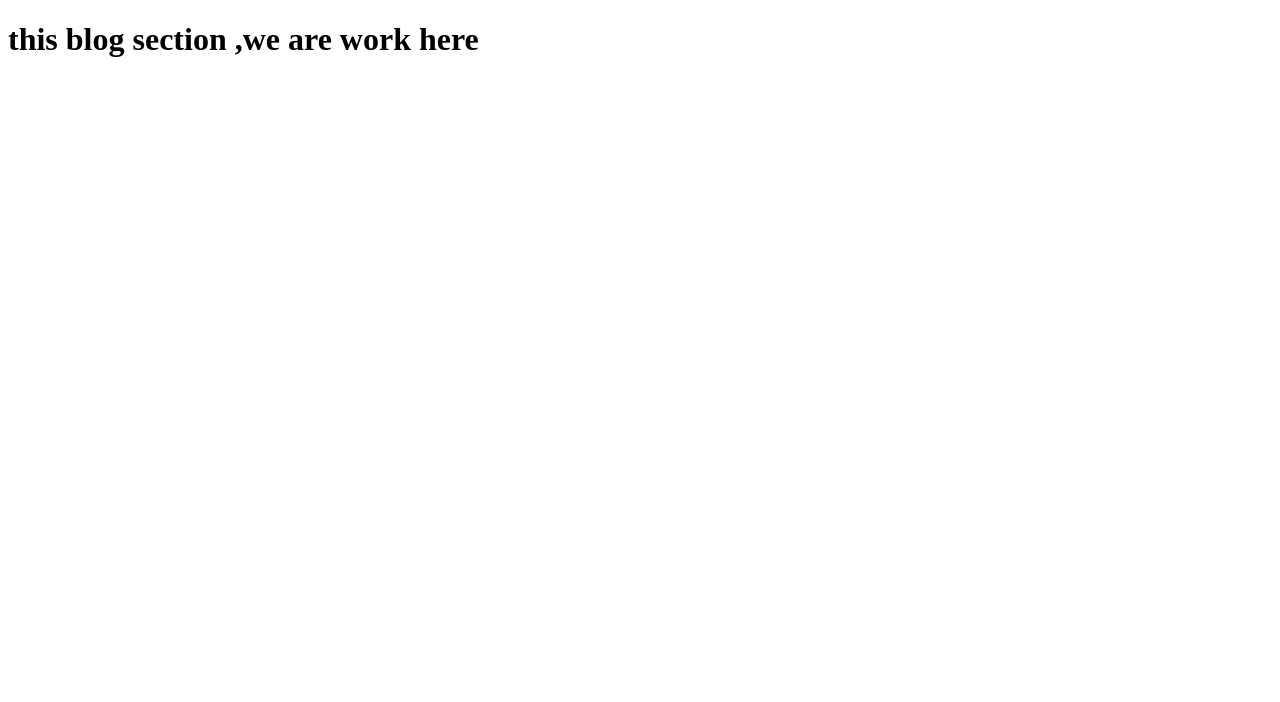
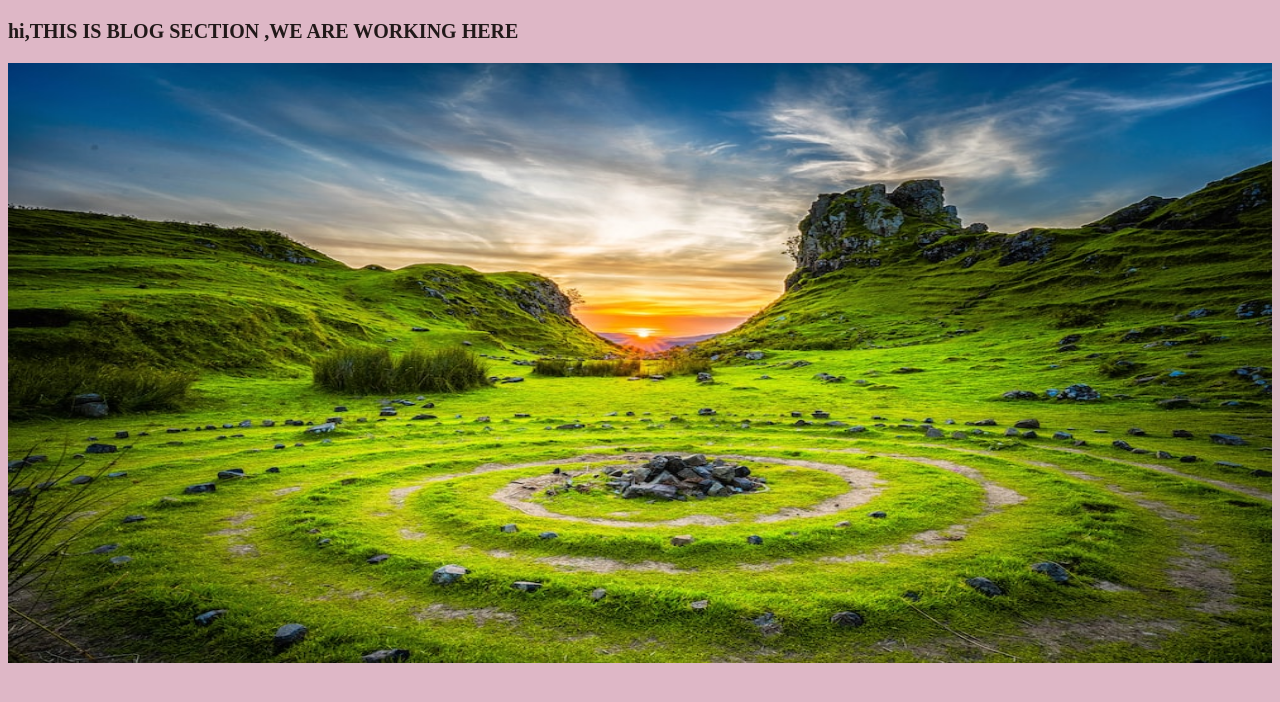
Before and after one commit to siamkarim/Python-_Django, a Django app: page /blg/blog/ in a window 1280 px wide. Shown: the top 702 px of the page. Run offline with Django 4.2, Linux system fonts and the light colour scheme.

Commit message:
Create Static Folder & Works Static Files

```diff
--- a/learnDjango/Blogs/views.py
+++ b/learnDjango/Blogs/views.py
@@ -3,4 +3,6 @@ from django.shortcuts import render
 
 # Create your views here.
 def blog1(request):
-    return render(request,'blog/blog.html')
+    siam ="This is blog section ,we are working here"
+    fil = {'var':siam}
+    return render(request,'blog/blog.html',context = fil)
--- a/learnDjango/learnDjango/settings.py
+++ b/learnDjango/learnDjango/settings.py
@@ -16,6 +16,7 @@ import os
 # Build paths inside the project like this: BASE_DIR / 'subdir'.
 BASE_DIR = Path(__file__).resolve().parent.parent
 TEMPLATE_DIR = os.path .join(BASE_DIR, 'templates')
+STATIC_DIR = os.path .join(BASE_DIR, 'static')
 
 # Quick-start development settings - unsuitable for production
 # See https://docs.djangoproject.com/en/4.1/howto/deployment/checklist/
@@ -122,7 +123,7 @@ USE_TZ = True
 # https://docs.djangoproject.com/en/4.1/howto/static-files/
 
 STATIC_URL = 'static/'
-
+STATICFILES_DIRS = [STATIC_DIR,]
 # Default primary key field type
 # https://docs.djangoproject.com/en/4.1/ref/settings/#default-auto-field
 
--- /dev/null
+++ b/learnDjango/static/css/style.css
@@ -0,0 +1,12 @@
+body{
+    background-color: rgb(222, 183, 198);
+}
+p{
+    color: rgb(33, 25, 25);
+    font-weight: 900;
+    font-size: 20px;
+}
+img{
+    height: 600px;
+    width: 100%;
+}
--- a/learnDjango/templates/blog/blog.html
+++ b/learnDjango/templates/blog/blog.html
@@ -1,12 +1,16 @@
 <!DOCTYPE html>
+ {% load static %}
 <html lang="en">
 <head>
     <meta charset="UTF-8">
     <meta http-equiv="X-UA-Compatible" content="IE=edge">
     <meta name="viewport" content="width=device-width, initial-scale=1.0">
+    <link rel ="stylesheet" href ="{% static 'css/style.css' %}"/>
     <title>Document</title>
 </head>
 <body>
-    <h1>this blog section ,we are work here</h1>
+    <p> hi,{{var|upper}}</p>
+    <img src="{% static 'image/floware.jpg'%}" alt = "logo" />
+
 </body>
 </html>
```
Also changed, not shown: learnDjango/static/image/floware.jpg (added).
